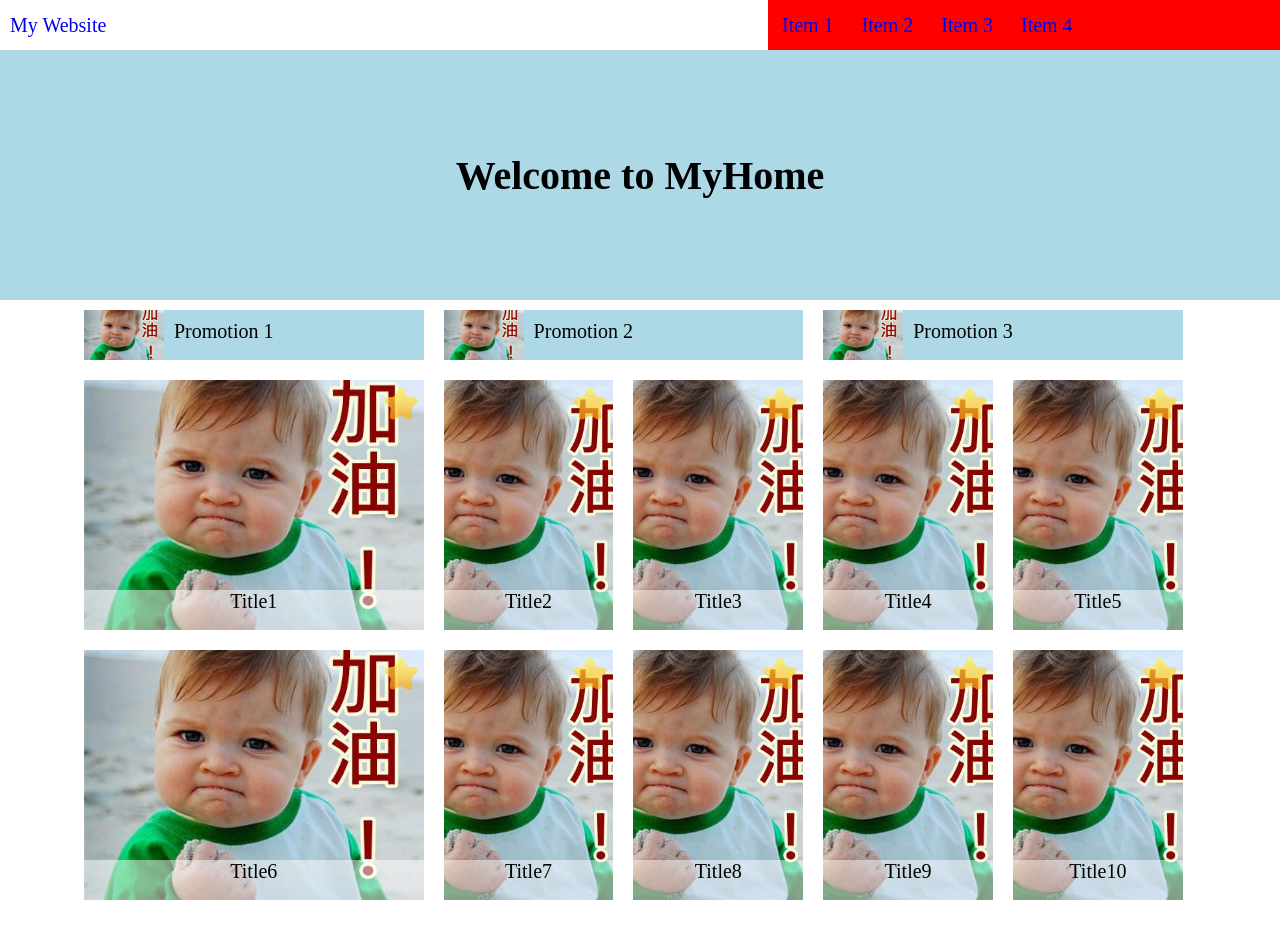
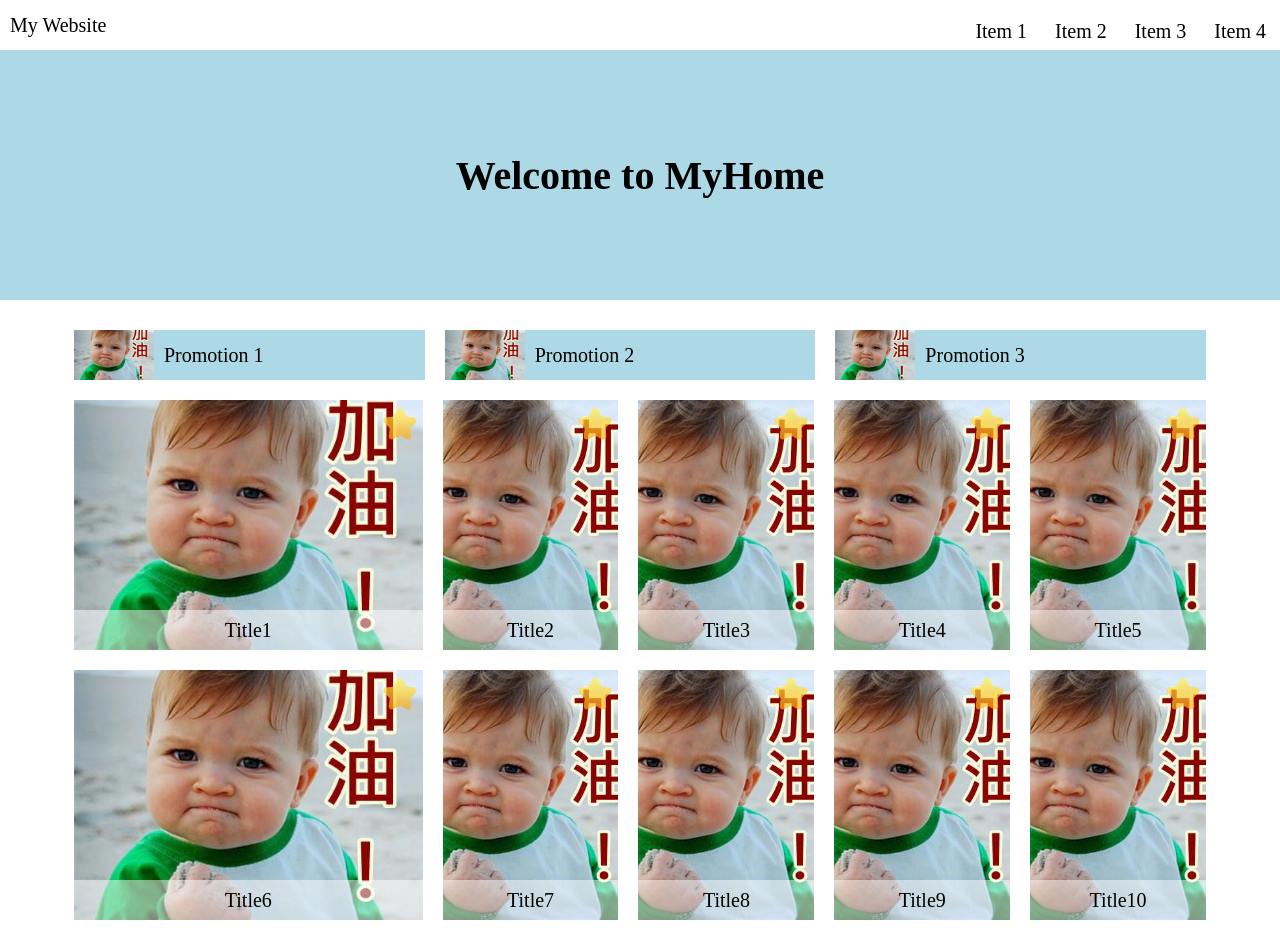
Before and after one commit to jackimdorson/first_stage, a plain HTML site: page week1/index.html in a window 1280 px wide. Drawn offline with Linux system fonts and the light colour scheme.

Commit message:
finished ex js

```diff
--- a/week1/styles.scss
+++ b/week1/styles.scss
@@ -1,11 +1,15 @@
 body {
     margin: 0;
-    font-size: 20px;
+    font-size: 1rem;
+    font-family: serif;
     & a {
         text-decoration: none;
+        color: black;
     }
     & h1 {
-        font-size: 40px;
+        font-size: 1.75rem;
+        width: 100%;
+        text-align: center;
     }
 }
 
@@ -22,8 +26,9 @@ header {
         width: 55%;
         height: 100vh;
         position: fixed;
+        padding-top: 10px;
         top: 0;
-        background-color: red;
+        background-color: white;
         right: -100%;
         z-index: 1;
         box-shadow: -3px 0px 3px dimgray;
@@ -74,23 +79,19 @@ header {
 }
 
 #small_box {
-    display: flex;
-    flex-wrap: wrap;
-    padding: 0 10px;
     & .item {
         height: 50px;
+        margin-top: 30px;
         display: flex;
-        width: 100%;
         background-color: lightblue;
         & img {
+            width: 80px;
             object-fit: cover;
-            width: 80px;
         }
         & .promotion {
-            position: relative;
-            top: calc(50% + 10px);
-            transform: translate(0, -50%);
-            left: 10px;
+            display: flex;
+            align-items: center;
+            padding-left: 10px;
         }
     }
 }
@@ -102,7 +103,7 @@ header {
 #big_box {
     display: flex;
     flex-wrap: wrap;
-    padding: 0 10px;
+    // padding: 0 10px;
     & .item {
         height: 250px;
         width: 100%;
@@ -125,82 +126,76 @@ header {
         & .title {
             width: 100%;
             height: 40px;
-            text-align: center;
             background-color: rgba(255, 255, 255, 0.5);
             position: absolute;
             bottom: 0;
+            display: flex;
+            align-items: center;
+            justify-content: center;
         }
 }
 }
 
 @media (min-width: 600px){
+    body {
+        font-size: 20px;
+        & h1 {
+            font-size: 40px;
+        }
+    }
     #menu_btn > img {
         display: none;
     }
 
     header nav {
+        width: unset;
+        position: unset;
         display: flex;
-        align-items: center;
-        right: 0;
+        justify-content: right;
         height: 50px;
-        width: 40%;
-        box-shadow: none;
     }
 
     #small_box {
-        flex-wrap: nowrap;
+        display: flex;
+        flex-wrap: wrap;
+        & .item {
+            flex: 1 45%;
+        }
     }
 
+    #big_box {
+        display: flex;
+        flex-wrap: wrap;
+        & .item {
+            flex: 1 20%;
+        }
+    }
 
-
-//     header {
-//         display: flex;
-//         justify-content: space-between;
-//         align-items: center;
-//         & nav {
-//             position: relative;
-//             left: 0;
-//             display: flex;
-//             width: auto;
-//             height: auto;
-//             top: 0;
-//             background-color: transparent;
-//             & a {
-//                 border : none;
-//             }
-//         }
-//     }
 }
 
-@media (min-width: 1200px){
+// @media (1200px <= width <= 1920px){
+@media (min-width: 1200px) {
+
     #item_sec {
         max-width: 1200px;
         margin: auto;
     }
+
     #small_box {
         & .item {
-            width: 30%;
+            flex: 1 30%;
         }
-        & :nth-child(2), :nth-child(3) {
-            width: calc(30% + 20px)
+        & > :nth-child(1) {
+            flex: 1 calc(30% - 20px);
         }
     }
+
     #big_box {
-        display: flex;
-        flex-wrap: wrap;
-        padding: 0 10px;
         & .item {
-            height: 250px;
-            width: 15%;
-            & .bg_img {
-                width: 100%;
-                object-fit: cover;
-            }
-
+            flex: 1 15%;
         }
-        & :nth-child(1), :nth-child(6) {
-            height: 250px;
-            width: 30%;
+        & > :nth-child(1), :nth-child(6) {
+            flex: 1 30%
         }
     }
 }
```
Also changed, not shown: week1/styles.css, 1 other file.
